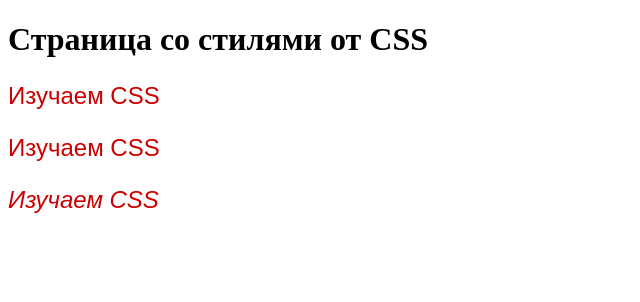
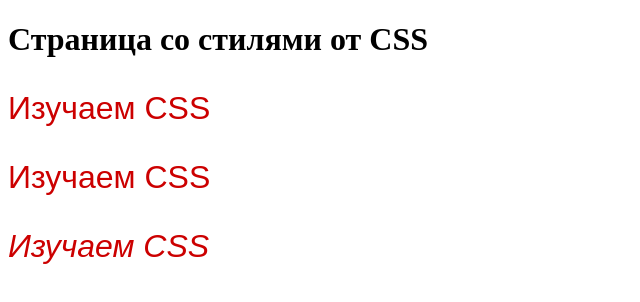
Before and after one commit to AKozhemyako/day9, a plain HTML site: page index.html in a window 1280 px wide. Shown: the whole page, without its empty margins (0-640 px from the left). Drawn offline with Linux system fonts and the light colour scheme.

Commit message:
change font

```diff
--- a/css/main.css
+++ b/css/main.css
@@ -1,8 +1,8 @@
 /*Комментарии пишуться в таком стиле обрамленный слешем и между звездочек*/
-/*Это мой первый CSS файлю*/
+/*Это мой первый CSS файл*/
 @import url("color.css");
 
 p {
-	font-size: 150%;
+	font-size: 200%;
 	font-family: Arial, Verdana, Times New Roman;
 }
```
